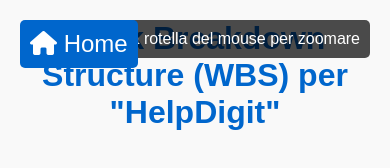
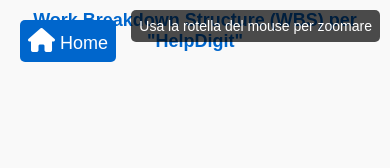
Before and after one commit to Rixolino/5IC-Gruppo4, a plain HTML site: page wbs.html in a window 390 px wide. Drawn offline with nearby package versions, Linux system fonts and the light colour scheme.

Commit message:
Update wbs.html

```diff
--- a/wbs.html
+++ b/wbs.html
@@ -5,7 +5,6 @@
   <meta name="viewport" content="width=device-width, initial-scale=1.0">
   <title>Work Breakdown Structure - HelpDigit</title>
   <script src="https://unpkg.com/vis-network@9.0.4/dist/vis-network.min.js"></script>
-  <!-- Aggiungi il link per FontAwesome -->
   <link href="https://cdnjs.cloudflare.com/ajax/libs/font-awesome/6.0.0-beta3/css/all.min.css" rel="stylesheet">
   <style>
     body {
@@ -39,7 +38,6 @@
       z-index: 1000;
     }
 
-    /* Pulsante in alto a sinistra con icona FA */
     #back-button {
       position: fixed;
       top: 20px;
@@ -60,9 +58,28 @@
       background-color: #004b8d;
     }
 
-    /* Icona FontAwesome */
     .fa-home {
       font-size: 24px;
+    }
+
+    /* Media Query per dispositivi mobili */
+    @media (max-width: 768px) {
+      h1 {
+        font-size: 18px;
+        margin: 10px 0;
+      }
+
+      #zoom-message {
+        font-size: 14px;
+        top: 10px;
+        right: 10px;
+        padding: 8px;
+      }
+
+      #back-button {
+        font-size: 18px;
+        padding: 8px;
+      }
     }
   </style>
 </head>
@@ -72,7 +89,6 @@
   <div id="zoom-message">Usa la rotella del mouse per zoomare</div>
   <div id="wbs-container"></div>
 
-  <!-- Pulsante con icona FA per tornare alla Home -->
   <a href="index.html" id="back-button"><i class="fa fa-home"></i> Home</a>
 
   <script>
@@ -84,23 +100,18 @@
         { id: 4, label: 'Promozione e marketing' },
         { id: 5, label: 'Gestione dei clienti' },
         { id: 6, label: 'Monitoraggio e valutazione' },
-
         { id: 7, label: 'Definire i servizi offerti' },
         { id: 8, label: 'Stabilire i prezzi' },
         { id: 9, label: 'Identificare target clienti' },
         { id: 10, label: 'Creare logo e nome' },
-
         { id: 11, label: 'Realizzare il sito web' },
         { id: 12, label: 'Creare contenuti per promozione' },
-
         { id: 13, label: 'Creare volantino promozionale' },
         { id: 14, label: 'Promuovere su piattaforme social' },
-
         { id: 15, label: 'Configurare sistema ordini' },
         { id: 16, label: 'Rispondere a richieste' },
         { id: 17, label: 'Realizzare servizi richiesti' },
         { id: 18, label: 'Gestire pagamenti' },
-
         { id: 19, label: 'Registrare guadagni' },
         { id: 20, label: 'Raccogliere feedback' },
         { id: 21, label: 'Aggiornare sito/social' }
@@ -111,23 +122,18 @@
         { from: 1, to: 4 },
         { from: 1, to: 5 },
         { from: 1, to: 6 },
-
         { from: 2, to: 7 },
         { from: 2, to: 8 },
         { from: 2, to: 9 },
         { from: 2, to: 10 },
-
         { from: 3, to: 11 },
         { from: 3, to: 12 },
-
         { from: 4, to: 13 },
         { from: 4, to: 14 },
-
         { from: 5, to: 15 },
         { from: 5, to: 16 },
         { from: 5, to: 17 },
         { from: 5, to: 18 },
-
         { from: 6, to: 19 },
         { from: 6, to: 20 },
         { from: 6, to: 21 }
@@ -138,55 +144,25 @@
       nodes: {
         shape: 'box',
         color: { background: '#0066cc', border: '#004b8d' },
-        font: {
-          color: 'white',
-          size: 14,
-          multi: true,
-          bold: true
-        },
-        margin: 10,
-        widthConstraint: {
-          maximum: 200
-        },
-        shapeProperties: {
-          borderRadius: 10,
-        }
+        font: { color: 'white', size: 14 },
+        shapeProperties: { borderRadius: 10 }
       },
-      edges: {
-        color: { color: '#ccc' },
-        width: 2,
-        smooth: { type: 'continuous' },
-        arrows: { to: { enabled: true, scaleFactor: 1.5 } }
-      },
-      layout: {
-        hierarchical: {
-          direction: 'UD',  // Disposizione verticale per i nodi (Up to Down)
-          sortMethod: 'directed',
-          levelSeparation: 250, // Aumenta la separazione tra i livelli
-          nodeSpacing: 200, // Aumenta la distanza tra i nodi sullo stesso livello
-          treeSpacing: 300,  // Distanza extra tra rami per maggiore separazione tra i nodi figli
-        }
-      },
-      physics: {
-        enabled: false
-      },
-      interaction: {
-        dragNodes: false,
-        zoomView: true,
-        hover: true
-      }
+      edges: { color: { color: '#ccc' }, width: 2 },
+      layout: { hierarchical: { direction: 'UD', levelSeparation: 250 } },
+      physics: { enabled: false },
+      interaction: { zoomView: true }
     };
 
     const container = document.getElementById('wbs-container');
-    const dataSet = {
-      nodes: data.nodes,
-      edges: data.edges
-    };
+    const network = new vis.Network(container, data, options);
 
-    const network = new vis.Network(container, dataSet, options);
+    // Rileva se l'utente è su mobile
+    const isMobile = /iPhone|iPad|iPod|Android/i.test(navigator.userAgent);
+    if (isMobile) {
+      document.getElementById('zoom-message').innerText = 'Allarga con le dita per zoomare';
+    }
 
-    // Riprogetta il network al ridimensionamento della finestra
-    window.addEventListener('resize', function() {
+    window.addEventListener('resize', function () {
       network.redraw();
     });
   </script>
```
